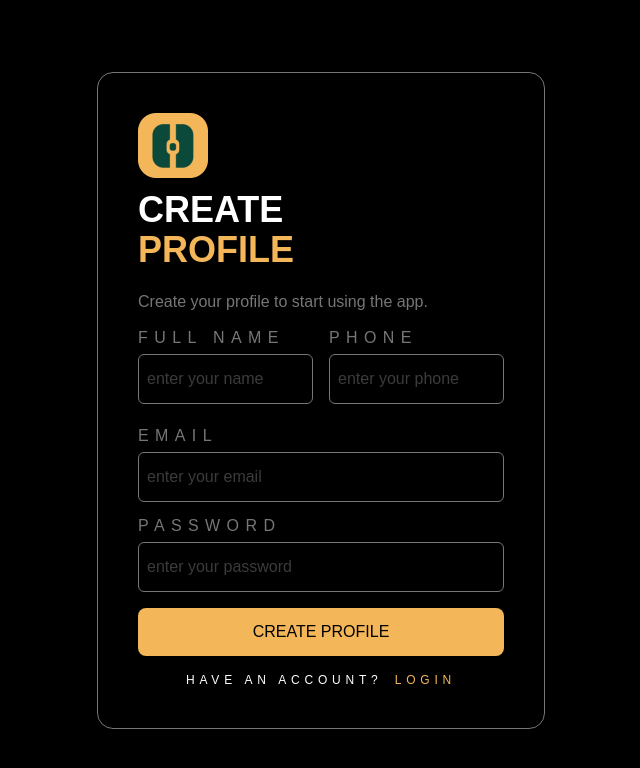
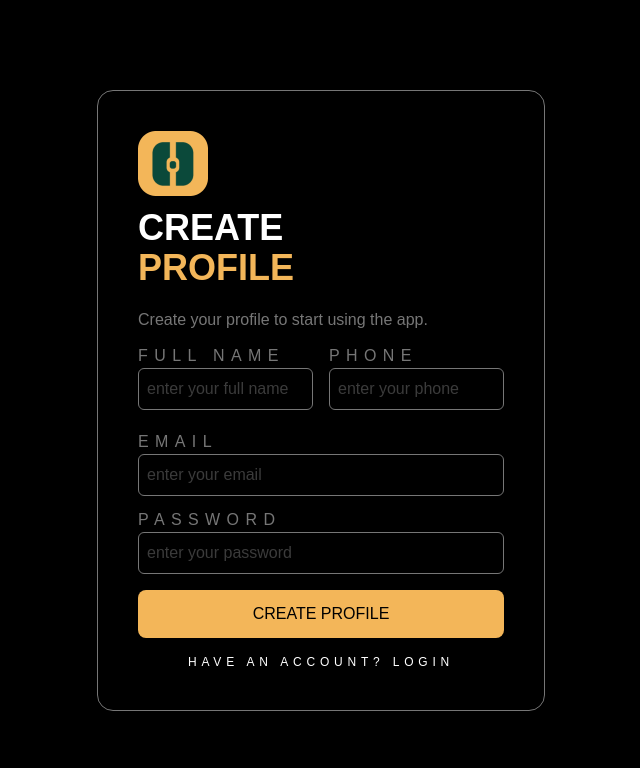
Before and after one commit to escrow-africa/escrow-frontend, a Next.js app: page /signup in a window 1280 px wide. Shown: the top 768 px of the page, without its empty margins (319-959 px from the left). Built offline with nearby package versions, Linux system fonts and the light colour scheme.

Commit message:
Refactor Login and Signup components to use reusable Input component; implement form handling with react-hook-form and add user registration functionality

```diff
--- a/app/login/page.tsx
+++ b/app/login/page.tsx
@@ -1,4 +1,5 @@
 import Button from "@/components/Button";
+import Input from "@/components/Input";
 import Image from "next/image";
 export default function Login(){
     return(
@@ -18,22 +19,12 @@ export default function Login(){
 
                    <div className="mt-5">
                      <label htmlFor="email" className="tracking-[0.4em]" >EMAIL ADDRESS</label>
-                     <input
-                       type="email"
-                       placeholder="enter your email"
-                       id="email"
-                       className="w-full border border-[#767676] rounded-md py-3 px-2 mt-1"
-                     />
+                     <Input type="email" placeholder="enter your email"  />
                    </div>
 
                    <div className="mt-3">
                      <label htmlFor="password" className="tracking-[0.4em]" >PASSWORD</label>
-                     <input
-                       type="password"
-                       placeholder="enter your password"
-                       id="password"
-                       className="w-full border border-[#767676] rounded-md py-3 px-2 mt-1"
-                     />
+                     <Input type="password" placeholder="enter your password"  />
                    </div>
 
                     <Button>LOGIN</Button>
--- a/app/signup/page.tsx
+++ b/app/signup/page.tsx
@@ -1,6 +1,38 @@
+"use client";
+import {useForm} from "react-hook-form";
+import { useRouter } from "next/navigation";
+import toast from "react-hot-toast";
+import  type SignUpData  from "@/components/Interface";
 import Button from "@/components/Button";
+import Input from "@/components/Input";
 import Image from "next/image";
+import Link from "next/link";
+import { registerUser } from "@/components/services/authService";
+
 export default function Signup() {
+  const router = useRouter()
+  const {
+  register,
+  handleSubmit,
+  formState:{errors,isSubmitting}
+} = useForm<SignUpData>();
+const onSubmit = async (data:SignUpData)=>{
+
+ try{
+
+   await registerUser(data) // temporary
+
+   toast.success("Account created")
+
+   router.push(`/verify?email=${data.email}`)
+
+ }catch(error){
+
+   toast.error("Signup failed")
+
+ }
+
+}
   return (
     <div className="min-h-screen flex items-center justify-center p-4">
       <div className="w-full max-w-md border border-[#767676] rounded-2xl p-6 sm:p-10">
@@ -12,55 +44,68 @@ export default function Signup() {
           <span className=" text-[#F3B659] font-bold text-4xl mb-5">PROFILE</span>
 
 
-          <form action="" className=" w-full text-[#767676]">
+          <form onSubmit={handleSubmit(onSubmit)} className=" w-full text-[#767676]">
             <p >Create your profile to start using the app.</p>
             <div className="flex gap-4 mt-3">
               <div className="w-full">
-                <label htmlFor="full-name" className="tracking-[0.4em]" >FULL NAME</label>
-                <input
-                  type="text"
-                  placeholder="enter your name"
-                  id="full-name"
-                  className="w-full border border-[#767676] rounded-md py-3 px-2 mt-1"
-                />
+                <label htmlFor="fullName" className="tracking-[0.4em]" >FULL NAME</label>
+                <Input type="text" placeholder="enter your full name" {...register("fullName",{
+   required:"Full name required"
+ })} />
+ {errors.fullName && (
+ <p className="text-red-500 text-sm">
+  {errors.fullName.message}
+ </p>
+)}
               </div>
 
               <div className="w-full">
                 <label htmlFor="phone" className="tracking-[0.4em]" >PHONE</label>
-                <input
-                  type="number"
-                  placeholder="enter your phone"
-                  id="phone"
-                  className="w-full border border-[#767676] rounded-md py-3 px-2 mt-1"
-                />
+                <Input type="tel" placeholder="enter your phone"  {...register("phone",{
+   required:"Phone number required"
+ })}/>{errors.phone && (
+ <p className="text-red-500 text-sm">
+  {errors.phone.message}
+ </p>
+)}
               </div>
             </div>
 
             <div className="mt-5">
               <label htmlFor="email" className="tracking-[0.4em]" >EMAIL</label>
-              <input
-                type="email"
-                placeholder="enter your email"
-                id="email"
-                className="w-full border border-[#767676] rounded-md py-3 px-2 mt-1"
-              />
+              <Input type="email" placeholder="enter your email" {...register("email",{
+   required:"Email required"
+ })} />{errors.email && (
+ <p className="text-red-500 text-sm">
+  {errors.email.message}
+ </p>
+)}
             </div>
 
             <div className="mt-3">
               <label htmlFor="password" className="tracking-[0.4em]">PASSWORD</label>
-              <input
-                type="password"
-                placeholder="enter your password"
-                id="password"
-                className="w-full border border-[#767676] rounded-md py-3 px-2 mt-1"
-              />
+              <Input type="password" placeholder="enter your password" {...register("password",{
+   required:"Password required",
+   minLength:{
+     value:6,
+     message:"Minimum 6 characters"
+   }
+ })} />{errors.password && (
+ <p className="text-red-500 text-sm">
+  {errors.password.message}
+ </p>
+)}
+
             </div>
 
-            <Button>CREATE PROFILE</Button>
+            <Button type="submit">{isSubmitting ? "Creating..." : "CREATE PROFILE"}</Button>
 
 
           </form>
-          <p className="text-center tracking-[0.4em] text-xs">HAVE AN ACCOUNT? <a href="/login" className="text-[#F3B659] ml-1">LOGIN</a></p>
+          <p className="text-center tracking-[0.4em] text-xs">HAVE AN ACCOUNT? <Link href="/login">
+ LOGIN
+</Link>
+</p>
 
         </main>
       </div>
--- a/components/Button.tsx
+++ b/components/Button.tsx
@@ -1,10 +1,11 @@
 
 interface ButtonProps {
   children: React.ReactNode;
+  type: "button" | "submit" | "reset";
 }
-export default function Button({ children }: ButtonProps) {
+export default function Button({ children, type }: ButtonProps) {
   return (
-    <button className=" w-full  bg-[#F3B659] text-black px-5 py-3 my-4 rounded-lg hover:bg-[#F3B659]/90 transition-colors">
+    <button type={type} className=" w-full  bg-[#F3B659] text-black px-5 py-3 my-4 rounded-lg hover:bg-[#F3B659]/90 transition-colors">
       {children}
     </button>
   )
--- /dev/null
+++ b/components/Input.tsx
@@ -0,0 +1,14 @@
+import React from "react";
+
+type InputProps = React.InputHTMLAttributes<HTMLInputElement>;
+
+const Input = (props: InputProps) => {
+  return (
+    <input
+      {...props}
+      className="border border-[#767676] p-2 rounded-md w-full"
+    />
+  );
+};
+
+export default Input;
--- /dev/null
+++ b/components/Interface.tsx
@@ -0,0 +1,6 @@
+export default interface SignUpData {
+  fullName: string;
+  phone: string;
+  email: string;
+  password: string;
+}
--- /dev/null
+++ b/components/VerifyForm.tsx
@@ -0,0 +1,52 @@
+"use client"
+import Button from "@/components/Button";
+import { OTPInput } from "input-otp";
+import Image from "next/image";
+
+export default function page() {
+
+
+return (
+  <div className="min-h-screen flex items-center justify-center px-4">
+    <div className="p-6 sm:p-8 w-full max-w-md border border-[#767676] rounded-2xl text-center">
+      <div className="flex items-center justify-center">
+        <Image src="/bell.png" alt="Logo" width={50} height={50} />
+      </div>
+      <div className="flex gap-2 justify-center my-3">
+        <h1 className="font-bold text-3xl sm:text-4xl">VERIFY</h1>
+        <span className="text-[#F3B659] font-bold text-3xl sm:text-4xl">ACCESS</span>
+      </div>
+      <p className="text-[#767676] text-xs w-[90%] sm:w-3/4 mx-auto pb-4">We sent a 6-digit code to your phone or email.</p>
+      <form action="">
+        <div className="w-full">
+          <OTPInput
+            maxLength={6}
+            render={({ slots }) => (
+              <div className="flex gap-1 sm:gap-2 justify-center">
+                {slots.map((slot, idx) => (
+                  <div
+                    key={idx}
+                    className={`relative w-9 h-12 sm:w-14 sm:h-14 rounded-lg border flex items-center justify-center text-lg sm:text-xl font-bold transition-all ${slot.isActive ? 'border-[#F3B659] ring-1 ring-[#F3B659]' : 'border-[#767676]'
+                      } bg-black text-white`}
+                  >
+                    {slot.char !== null ? slot.char : ""}
+                    {slot.hasFakeCaret && (
+                      <div className="absolute pointer-events-none inset-0 flex items-center justify-center animate-pulse">
+                        <div className="w-px h-6 bg-white" />
+                      </div>
+                    )}
+                  </div>
+                ))}
+              </div>
+            )}
+          />
+        </div>
+
+<Button type="submit">VERIFY CODE</Button>
+      </form>
+      <p className="text-[#767676] text-xs tracking-[0.4em]">RESEND CODE</p>
+
+    </div>
+  </div>
+)
+}
--- /dev/null
+++ b/components/services/authService.ts
@@ -0,0 +1,28 @@
+export const registerUser = async (data:any)=>{
+
+ return new Promise((resolve)=>{
+
+  setTimeout(()=>{
+
+   resolve({
+    message:"Account created"
+   })
+
+  },1000)
+
+ })
+
+}
+
+
+// import { api } from "./axios";
+
+// export const registerUser = async (data:any)=>{
+
+//  const response = await api.post(
+//   "/auth/register",
+//   data
+//  );
+
+//  return response.data;
+// }
--- /dev/null
+++ b/components/services/axios.ts
@@ -0,0 +1,11 @@
+import axios from "axios";
+
+export const api = axios.create({
+
+ baseURL:"https://api.example.com",//change to correct backend url
+
+ headers:{
+  "Content-Type":"application/json"
+ }
+
+});
--- a/package.json
+++ b/package.json
@@ -9,10 +9,14 @@
     "lint": "eslint"
   },
   "dependencies": {
+    "axios": "^1.13.6",
     "input-otp": "^1.4.2",
     "next": "16.1.6",
     "react": "19.2.3",
-    "react-dom": "19.2.3"
+    "react-dom": "19.2.3",
+    "react-hook-form": "^7.71.2",
+    "react-hot-toast": "^2.6.0",
+    "zustand": "^5.0.12"
   },
   "devDependencies": {
     "@tailwindcss/postcss": "^4",
```
Also changed, not shown: app/verify/page.tsx (+3 -50 lines), 1 other file (tests, documents, lock files or other folders).
